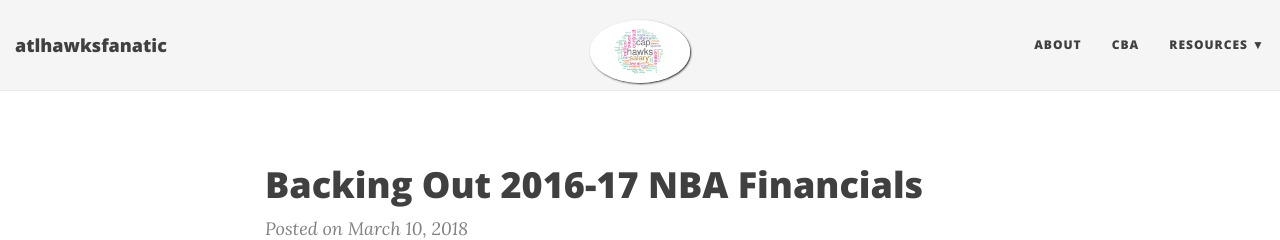
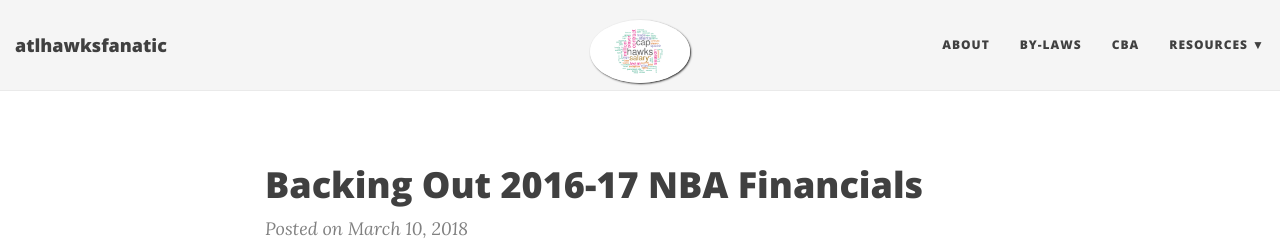
Before and after one commit to atlhawksfanatic/atlhawksfanatic.github.io, a Jekyll site: the page built from index.html, in a window 1280 px wide. Shown: the top 240 px of the page. Built offline with Jekyll 4.4.1, drawn with Linux system fonts in a browser that asks for light colours; nearby versions of some CDN libraries; the list of posts is cut into pages by our own code.

Commit message:
added NBA By-laws link

```diff
--- a/_config.yml
+++ b/_config.yml
@@ -24,6 +24,7 @@
 # List of links in the navigation bar
 navbar-links:
   About: "about"
+  BY-LAWS: "NBA-BY-LAWS"
   CBA: "http://atlhawksfanatic.github.io/NBA-CBA"
   Resources:
     - CBA FAQ: "http://www.cbafaq.com/salarycap.htm"
```
